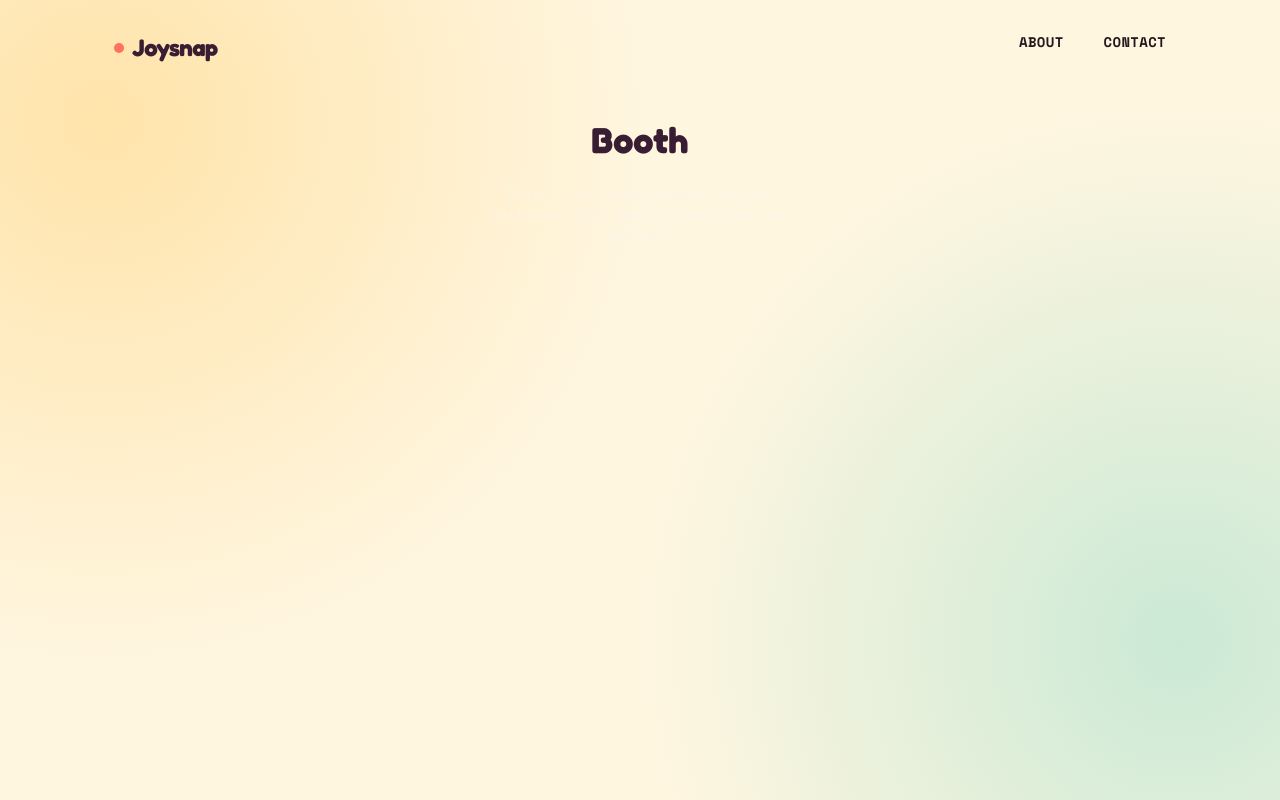
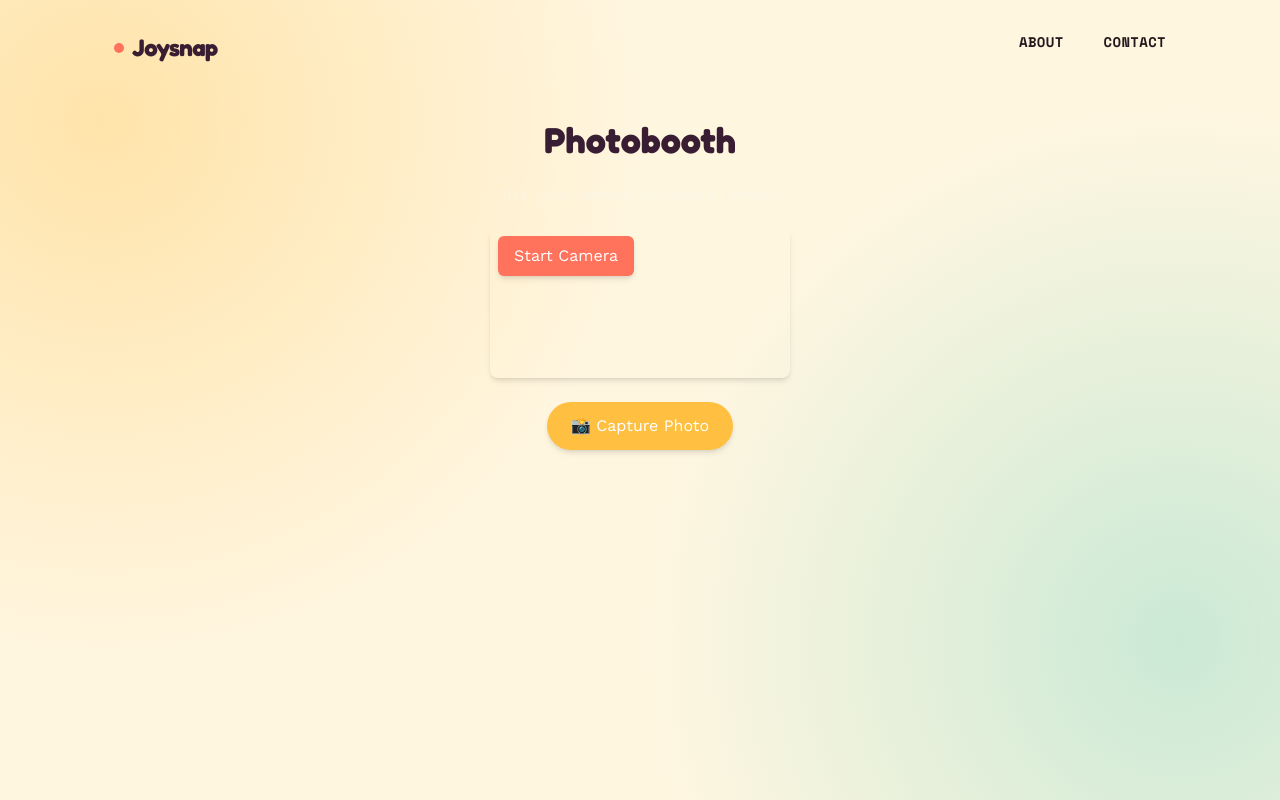
Before and after one commit to geoffreybunel/photobooth-app, a Next.js app: page /Booth in a window 1280 px wide. Built offline with nearby package versions, Linux system fonts and the light colour scheme.

Commit message:
1st prototype photobooth

```diff
--- a/app/Booth/page.tsx
+++ b/app/Booth/page.tsx
@@ -1,15 +1,111 @@
+"use client";
+
+import { useRef, useState } from "react";
+
 export default function Booth() {
+  const videoRef = useRef<HTMLVideoElement>(null);
+  const canvasRef = useRef<HTMLCanvasElement>(null);
+  const [photo, setPhoto] = useState<string | null>(null);
+
+  // Start the camera
+  const startCamera = async () => {
+    try {
+      const stream = await navigator.mediaDevices.getUserMedia({ video: true });
+      if (videoRef.current) {
+        videoRef.current.srcObject = stream;
+        videoRef.current.play();
+      }
+    } catch (error) {
+      console.error("Error accessing the camera:", error);
+    }
+  };
+
+  // Capture a photo
+  const capturePhoto = () => {
+    if (videoRef.current && canvasRef.current) {
+      const canvas = canvasRef.current;
+      const context = canvas.getContext("2d");
+      if (context) {
+        canvas.width = videoRef.current.videoWidth;
+        canvas.height = videoRef.current.videoHeight;
+        context.drawImage(videoRef.current, 0, 0, canvas.width, canvas.height);
+        const imageData = canvas.toDataURL("image/png");
+        setPhoto(imageData); // Save the photo as a data URL
+      }
+    }
+  };
+
+  // Stop the camera
+  const stopCamera = () => {
+    if (videoRef.current && videoRef.current.srcObject) {
+      const stream = videoRef.current.srcObject as MediaStream;
+      stream.getTracks().forEach((track) => track.stop());
+      videoRef.current.srcObject = null;
+    }
+  };
+
   return (
-      <div className="w-full">
-        <div className="flex flex-col items-center justify-center gap-6">
-          <h1 className="font-display text-4xl font-bold text-center">
-            Booth
-          </h1>
+    <div className="w-full flex flex-col items-center justify-center gap-6">
+      <h1 className="font-display text-4xl font-bold text-center">Photobooth</h1>
       <p className="font-mono text-sm text-neutral-content/70 text-center max-w-xs">
-            This is the booth page. You can customize this page to add your own
-            content.
+        Use your camera to take a photo!
       </p>
+
+      {/* Video Stream */}
+      {!photo && (
+        <div className="relative">
+          <video
+            ref={videoRef}
+            className="rounded-lg shadow-md"
+            autoPlay
+            playsInline
+          />
+          <button
+            onClick={startCamera}
+            className="absolute top-2 left-2 bg-primary text-white px-4 py-2 rounded-md shadow-md"
+          >
+            Start Camera
+          </button>
         </div>
+      )}
+
+      {/* Capture Button */}
+      {!photo && (
+        <button
+          onClick={capturePhoto}
+          className="bg-secondary text-white px-6 py-3 rounded-full shadow-md hover:scale-105 transition-transform"
+        >
+          📸 Capture Photo
+        </button>
+      )}
+
+      {/* Display Photo */}
+      {photo && (
+        <div className="flex flex-col items-center gap-4">
+          <img src={photo} alt="Captured" className="rounded-lg shadow-md max-w-xs"/>
+          <div className="flex gap-4">
+            <a
+              href={photo}
+              download="photo.png"
+              className="bg-primary text-white px-4 py-2 rounded-md shadow-md"
+            >
+              Download
+            </a>
+            <button
+              onClick={() => {
+                setPhoto(null);
+                stopCamera();
+              }}
+              className="bg-red-500 text-white px-4 py-2 rounded-md shadow-md"
+            >
+              Retake
+            </button>
+          </div>
+        </div>
+      )}
+
+      {/* Hidden Canvas */}
+      <canvas ref={canvasRef} className="hidden" />
     </div>
   );
 }
```
Lines whose indentation alone changed are shown as unchanged.
